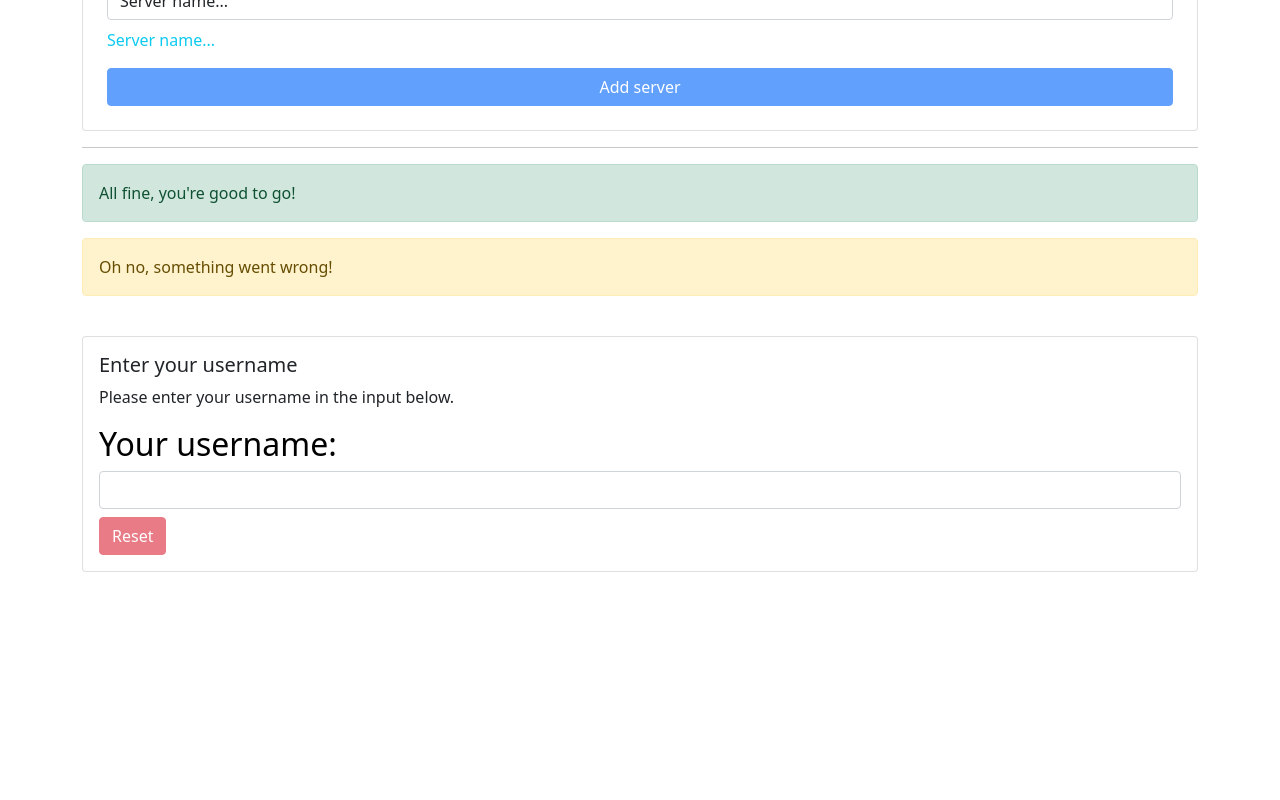
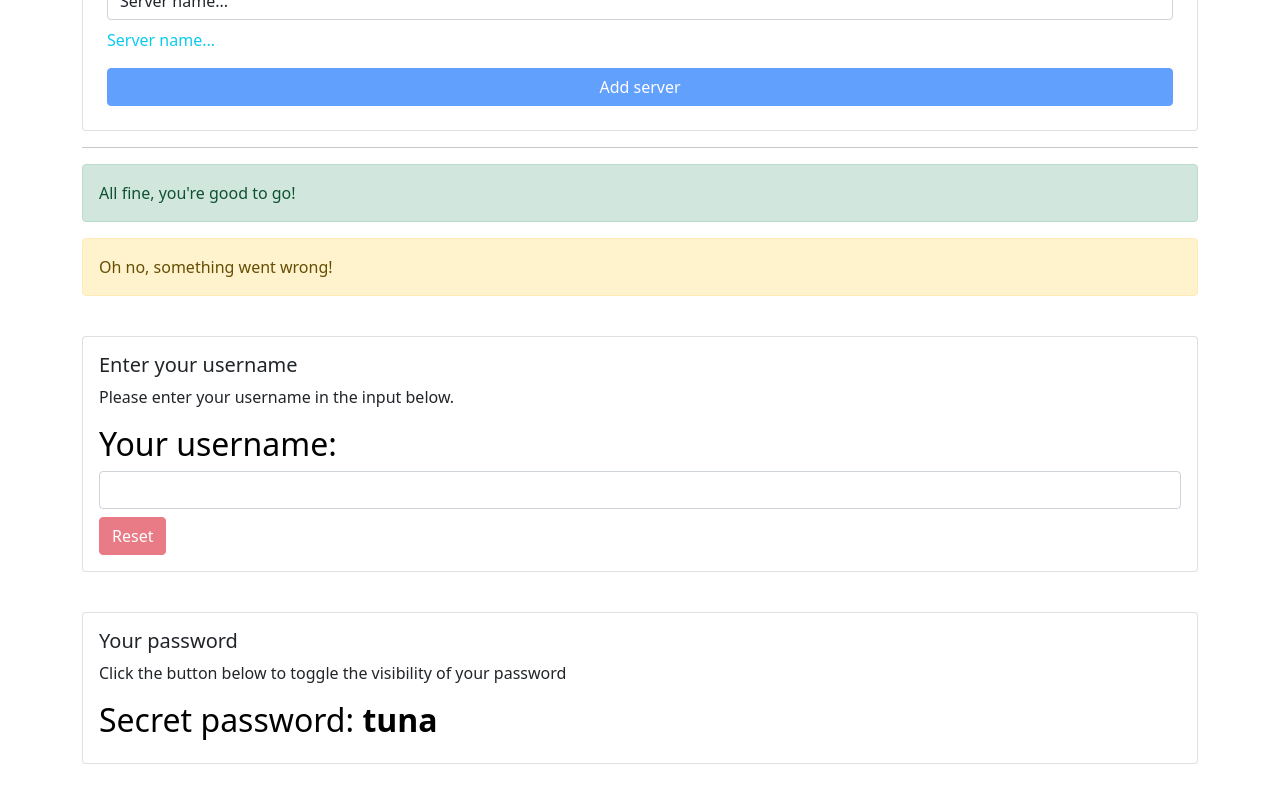
Before and after one commit to kamil-nawrot/recipe-book, an Angular app: page / in a window 1280 px wide. Shown: the part 330-1130 px from the top of the page. Before the commit the page ends 902 px from the top, so only its background shows below. Built offline with nearby package versions, Linux system fonts and the light colour scheme.

Commit message:
created initial structure of the component

```diff
--- a/src/app/app.component.html
+++ b/src/app/app.component.html
@@ -7,8 +7,8 @@
       <hr />
       <app-success-alert></app-success-alert>
       <app-warning-alert></app-warning-alert>
-
       <app-username-input></app-username-input>
+      <app-password-toggle></app-password-toggle>
     </section>
   </section>
 </main>
--- a/src/app/app.module.ts
+++ b/src/app/app.module.ts
@@ -8,6 +8,7 @@ import { WarningAlertComponent } from './warning-alert/warning-alert.component';
 import { SuccessAlertComponent } from './success-alert/success-alert.component';
 import { ServerListComponent } from './server-list/server-list.component';
 import { UsernameInputComponent } from './username-input/username-input.component';
+import { PasswordToggleComponent } from './password-toggle/password-toggle.component';
 
 @NgModule({
   declarations: [
@@ -16,7 +17,8 @@ import { UsernameInputComponent } from './username-input/username-input.componen
     WarningAlertComponent,
     SuccessAlertComponent,
     ServerListComponent,
-    UsernameInputComponent
+    UsernameInputComponent,
+    PasswordToggleComponent
   ],
   imports: [
     BrowserModule,
--- /dev/null
+++ b/src/app/password-toggle/password-toggle.component.css
@@ -0,0 +1,4 @@
+.password-toggle {
+  margin-top: 40px;
+  margin-bottom: 40px;
+}
--- /dev/null
+++ b/src/app/password-toggle/password-toggle.component.html
@@ -0,0 +1,8 @@
+<article class="password-toggle card">
+  <section class="card-body">
+    <h5 class="card-title">Your password</h5>
+    <p class="card-text">Click the button below to toggle the visibility of your password</p>
+
+    <h2 class="text-black">Secret password: <strong>tuna</strong></h2>
+  </section>
+</article>
--- /dev/null
+++ b/src/app/password-toggle/password-toggle.component.ts
@@ -0,0 +1,15 @@
+import { Component, OnInit } from '@angular/core';
+
+@Component({
+  selector: 'app-password-toggle',
+  templateUrl: './password-toggle.component.html',
+  styleUrls: ['./password-toggle.component.css']
+})
+export class PasswordToggleComponent implements OnInit {
+
+  constructor() { }
+
+  ngOnInit(): void {
+  }
+
+}
```
Also changed, not shown: 1 other file (tests, documents, lock files or other folders).
